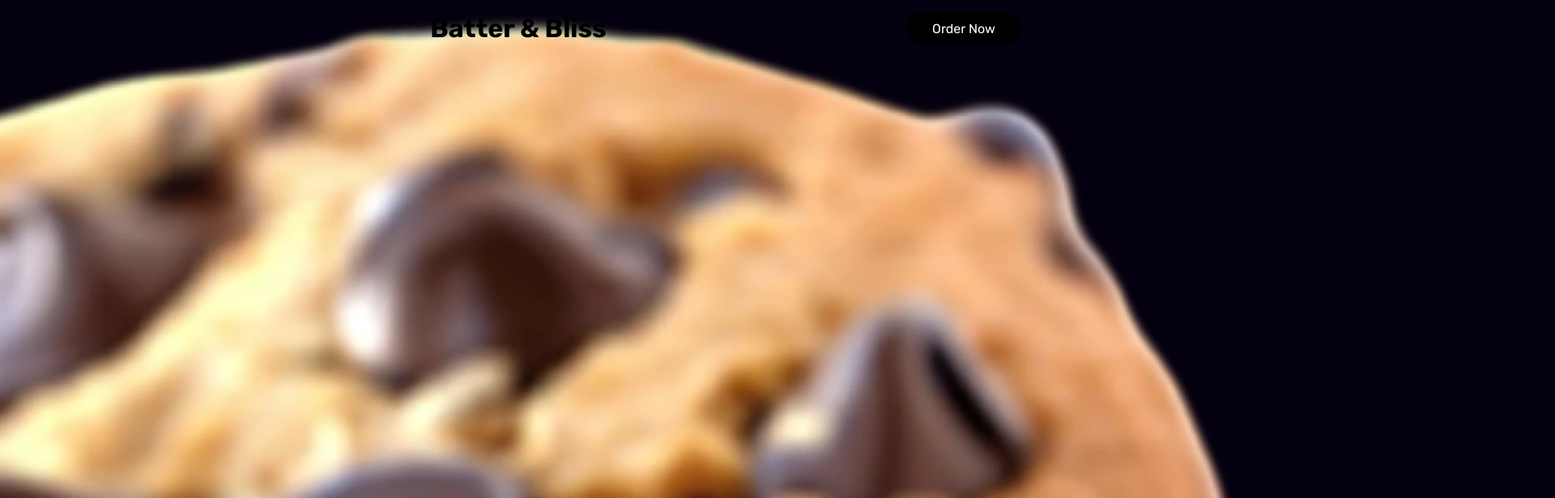
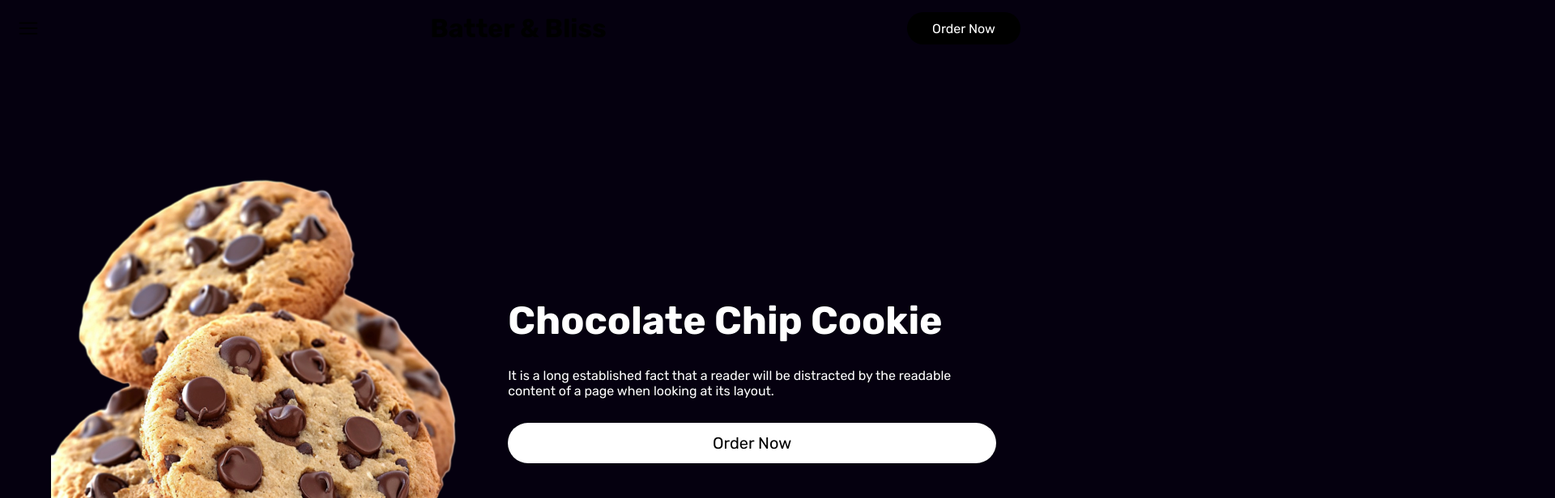
Before and after one commit to Caydonst/bakery-shop, a React (Vite) app: page /product/1 in a window 1280 px wide. Shown: the top 616 px of the page at 81% size, 1920 px wide, since content can reach past the window. Built offline with nearby package versions, Linux system fonts and the light colour scheme.

Commit message:
Product page UI updates

```diff
--- a/src/Navbar/navbar.css
+++ b/src/Navbar/navbar.css
@@ -26,6 +26,10 @@
     justify-content: center;
     align-items: center;
     background: transparent;
+}
+.navbar.not-home {
+    position: sticky;
+    top: 0;
 }
 .menu-btn .menuIcon {
     width: 30px;
--- a/src/Navbar/navbar.jsx
+++ b/src/Navbar/navbar.jsx
@@ -17,7 +17,7 @@ export default function Navbar({setSideNavOpen}) {
     }
 
     return (
-        <div className="navbar" style={{backgroundColor: `rgba(255, 184, 224, ${alpha})`}}>
+        <div id={"navbar"} className="navbar" style={{backgroundColor: `rgba(255, 184, 224, ${alpha})`}}>
             <button className="menu-btn" onClick={() => changeSideNav()}><Bars3Icon className={"menuIcon"} /></button>
             <h1 className="title">Batter & Bliss</h1>
             <button className="order-now-btn">Order Now</button>
--- a/src/ProductPage/ProductPage.css
+++ b/src/ProductPage/ProductPage.css
@@ -8,4 +8,48 @@
     display: flex;
     justify-content: center;
     align-items: center;
+    height: 100vh;
 }
+.product-img {
+    width: 100%;
+    height: 100%;
+    display: flex;
+    justify-content: center;
+    align-items: center;
+}
+.product-img img {
+    width: 80%;
+}
+.product-info-container {
+    width: 100%;
+    height: 40vh;
+    display: flex;
+    justify-content: center;
+    align-items: start;
+    flex-direction: column;
+    gap: 30px;
+    padding-right: 50px;
+}
+.product-name {
+    color: #fff;
+    font-size: 24px;
+}
+.product-description {
+    color: #fff;
+}
+.product-buttons {
+    display: flex;
+    justify-content: center;
+    align-items: center;
+    width: 100%;
+}
+.product-buttons button {
+    width: 100%;
+    height: 50px;
+    border: none;
+    background: #fff;
+    color: #000;
+    font-size: 20px;
+    border-radius: 50px;
+    cursor: pointer
+}
--- a/src/ProductPage/ProductPage.jsx
+++ b/src/ProductPage/ProductPage.jsx
@@ -1,8 +1,14 @@
 import "./ProductPage.css"
 import { useParams } from "react-router-dom";
 import products from "../products.js"
+import {useEffect} from "react";
 
 export default function ProductPage() {
+
+    useEffect(() => {
+        const navbar = document.getElementById("navbar");
+        navbar.classList.add("not-home");
+    }, []);
 
     const allProducts = [
         ...products[0].cookieProducts,
@@ -23,7 +29,10 @@ export default function ProductPage() {
                         <h1>{product.name}</h1>
                     </div>
                     <div className={"product-description"}>
-                        <p>Lorem Ipsum is simply dummy text of the printing and typesetting industry.</p>
+                        <p>It is a long established fact that a reader will be distracted by the readable content of a page when looking at its layout.</p>
+                    </div>
+                    <div className={"product-buttons"}>
+                        <button>Order Now</button>
                     </div>
                 </div>
             </div>
```
